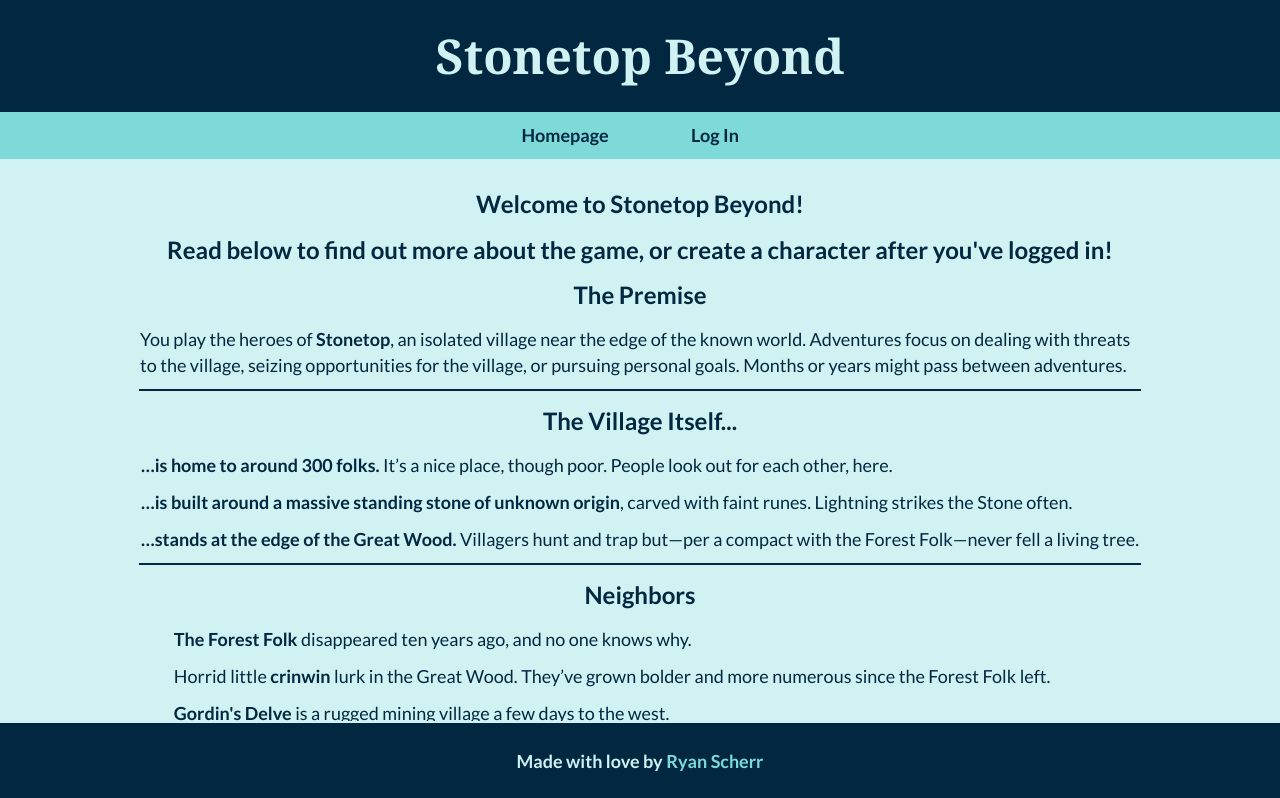
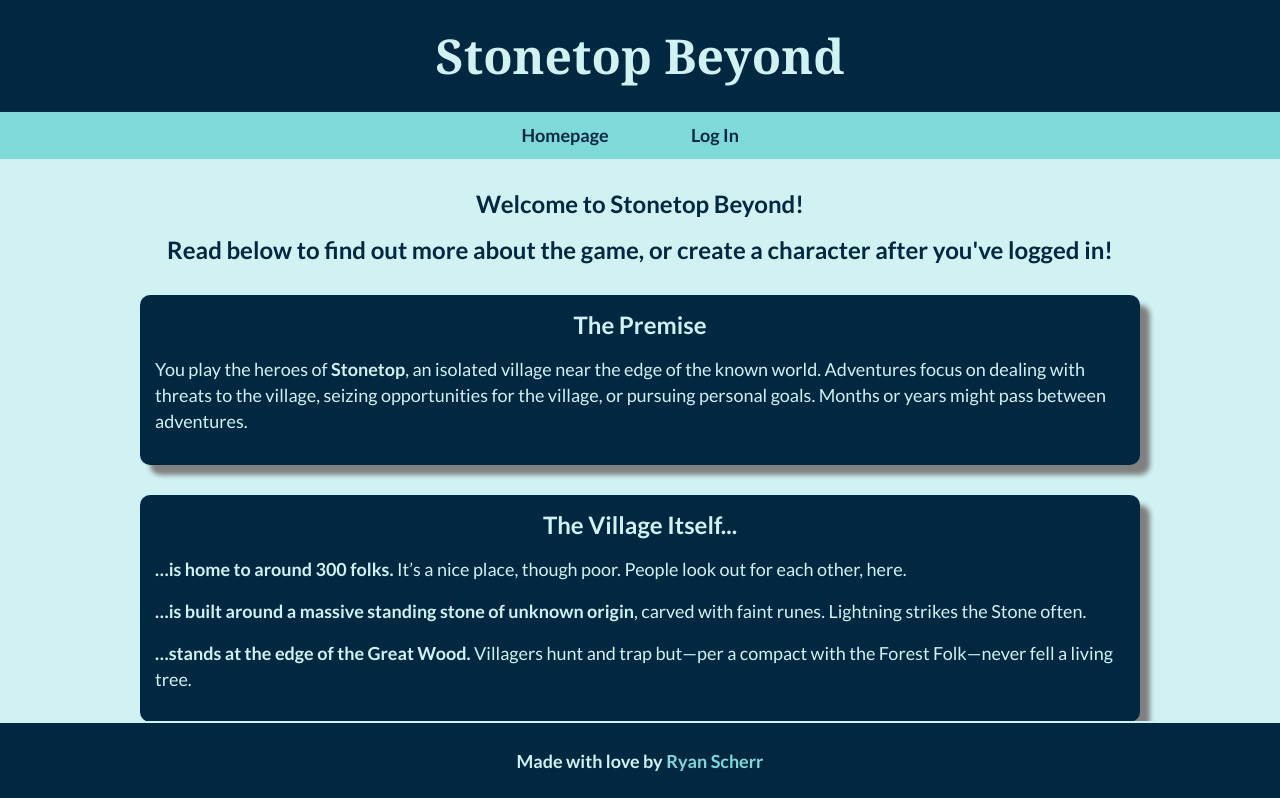
Before and after one commit to ryanascherr/stonetop-beyond, a React (Create React App) app in the folder client/: page / in a window 1280 px wide. Shown: the top 798 px of the page. Built offline with nearby package versions, Linux system fonts and the light colour scheme.

Commit message:
Restyled homepage.

```diff
--- a/client/src/pages/Homepage.js
+++ b/client/src/pages/Homepage.js
@@ -15,14 +15,12 @@ function Homepage() {
                     <h2>The Premise</h2>
                     <p>You play the heroes of <strong>Stonetop</strong>, an isolated village near the edge of the known world. Adventures focus on dealing with threats to the village, seizing opportunities for the village, or pursuing personal goals. Months or years might pass between adventures.</p>
                 </div>
-                <hr></hr>
                 <div className="info">
                     <h2>The Village Itself...</h2>
                     <p><strong>…is home to around 300 folks.</strong> It’s a nice place, though poor. People look out for each other, here.</p>
                     <p><strong>…is built around a massive standing stone of unknown origin</strong>, carved with faint runes. Lightning strikes the Stone often.</p>
                     <p><strong>…stands at the edge of the Great Wood.</strong> Villagers hunt and trap but—per a compact with the Forest Folk—never fell a living tree.</p>
                 </div>
-                <hr></hr>
                 <div className="info">
                     <h2>Neighbors</h2>
                     <p><strong>The Forest Folk</strong> disappeared ten years ago, and no one knows why.</p>
@@ -33,12 +31,10 @@ function Homepage() {
                     <p><strong>Barrier Pass</strong> is a few days north in the mountains; stoic, grim, unwelcoming.</p>
                     <p>There’s no empire, no kings or nobles—at least not around here. More “civilized” towns and cities lie farther to the south.</p>
                 </div>
-                <hr></hr>
                 <div className="info">
                     <h2>The Makers</h2>
                     <p>The Makers are long gone, but their ruins (many sized for giants) remain. <strong>Stonetop is built on Maker-ruins:</strong> an ancient cistern, the crumbling Old Wall, some old foundations. <strong>The Ruined Tower</strong> is about a day from town. <strong>The West Road</strong> stretches from Stonetop to Gordin’s Delve. <strong>The Highway</strong> crosses the West Road a few miles from town, stretching from Barrier Pass to Marshedge and beyond.</p>
                 </div>
-                <hr></hr>
                 <div className="info">
                     <h2>Other Things of Note</h2>
                     <p><strong>The PCs are all human.</strong> Strange peoples (like the <strong>Forest Folk</strong> or <strong>the fae</strong> or the mask-wearing <strong>Ustrina</strong> from beyond Gordin's Delve) are known of but poorly understood.</p>
--- a/client/src/style.css
+++ b/client/src/style.css
@@ -171,19 +171,14 @@ body {
 
 /* Homepage */
 
-/* .homepage-title-container {
-    background-color: var(--darkest-blue);
-    color: var(--off-white);
-} */
-
 .homepage-title {
     margin-bottom: 15px;
 }
 
 .info-container {
     display: flex;
-    justify-content: center;
-    flex-wrap: wrap;
+    flex-direction: column;
+    align-items: center;
 }
 
 .info-container hr {
@@ -194,15 +189,18 @@ body {
 }
 
 .info {
+    border-radius: 10px;
+    margin: 15px;
+    background-color: var(--darkest-blue);
+    color: var(--off-white);
+    padding: 15px;
+    box-shadow: 10px 10px 5px gray;
+    width: 100%;
     max-width: 1000px;
 }
 
-.info h2 {
+.info h2, .info p {
     margin-bottom: 15px;
-}
-
-.info p {
-    margin-bottom: 10px;
 }
 
 /* Login */
```
